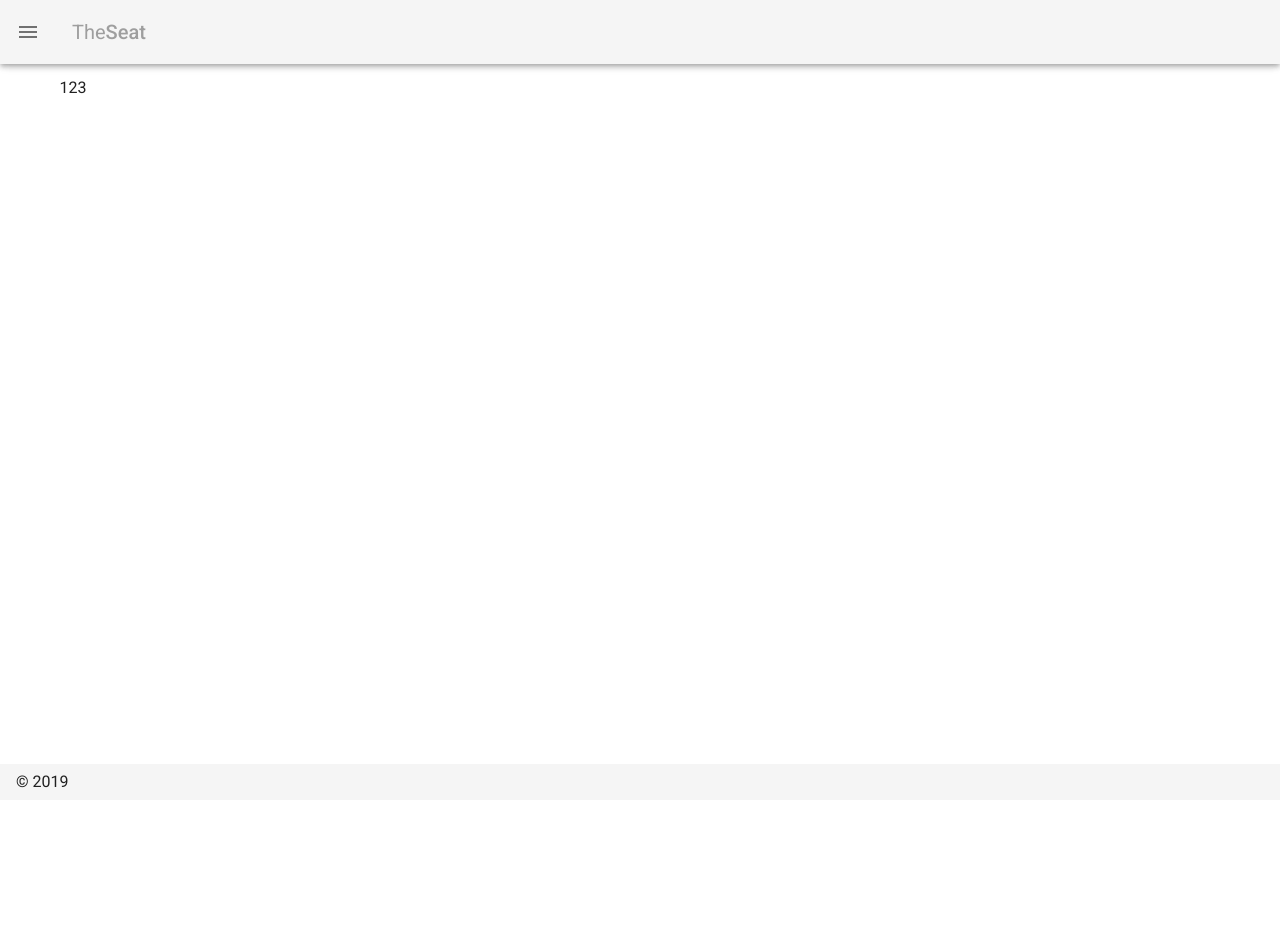
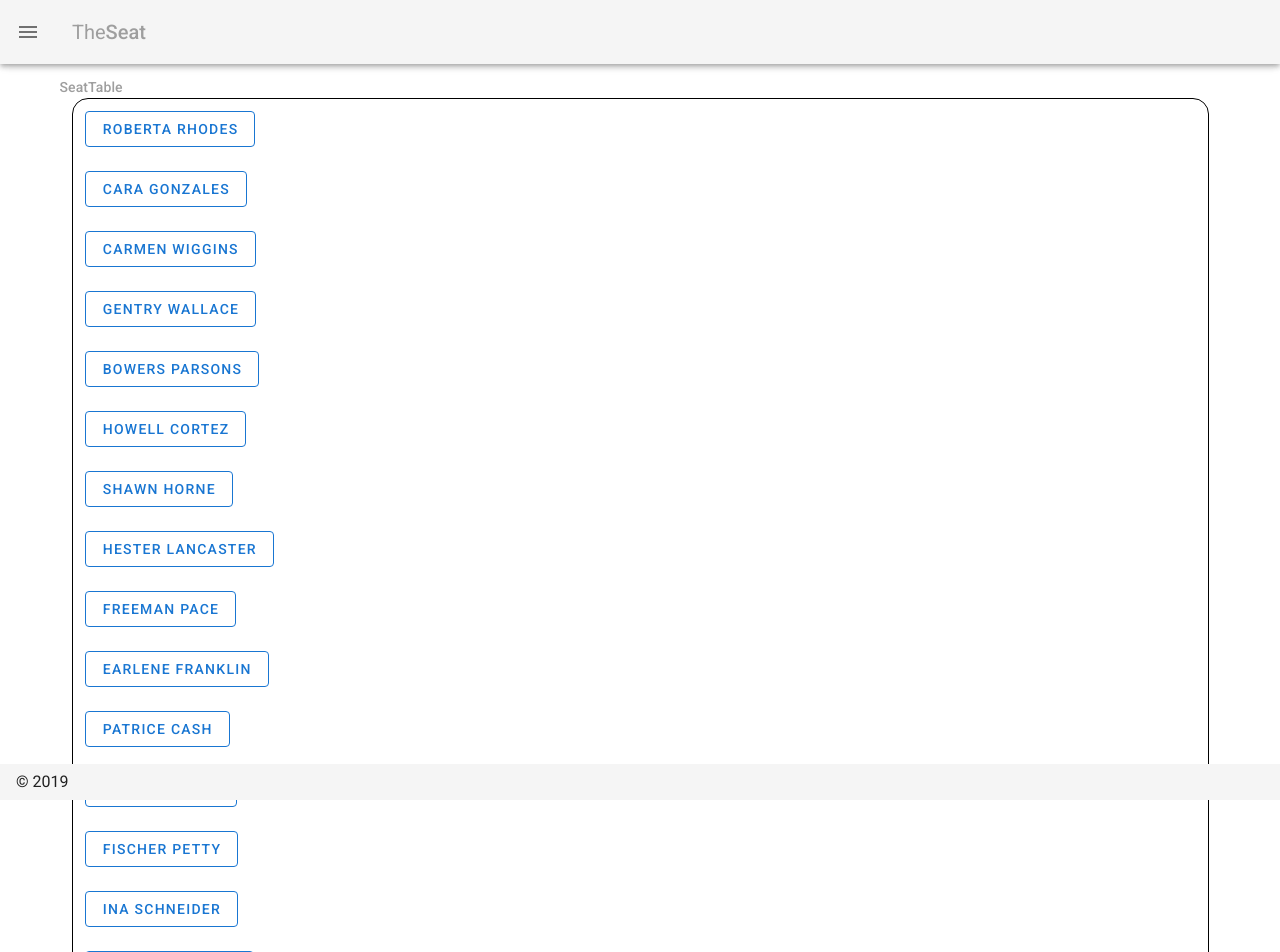
Before and after one commit to truc0/the-seat, a Nuxt app: page / in a window 1280 px wide. Shown: the top 952 px of the page. Before the commit the page ends 800 px from the top, so only its background shows below. Built offline with nearby package versions, Linux system fonts and the light colour scheme.

Commit message:
chore(seats): bind seats while using draggable

```diff
--- a/components/App/SeatTable.vue
+++ b/components/App/SeatTable.vue
@@ -1,15 +1,71 @@
 <template>
-  <div class="seat-table">
-    123
-  </div>
+  <v-container class="seats">
+    <v-row>
+      <draggable v-model="seats">
+        <transition-group type="transition">
+          <v-col
+            cols="12"
+            v-for="i in seats"
+            :key="i.id"
+          >
+            <v-btn outlined color="primary">
+              {{ i.name }}
+            </v-btn>
+          </v-col>
+        </transition-group>
+      </draggable>
+    </v-row>
+  </v-container>
 </template>
 
 <script>
+import { createNamespacedHelpers } from 'vuex'
+import draggable from 'vuedraggable'
+
+const { mapState, mapMutations, mapActions } = createNamespacedHelpers('current')
+
 export default {
+  props: [],
 
+  components: {
+    draggable
+  },
+
+  data() {
+    return {
+    }
+  },
+
+  methods: {
+    updateSeats() {
+
+    },
+
+    getSeats() {
+
+    }
+  },
+
+  computed: {
+    seats: {
+      get() {
+        return this.$store.state.current.seats
+      },
+      set(val) {
+        return this.$store.dispatch('current/setSeats', { val: val })
+      }
+    }
+  },
+
+  mounted() {
+
+  }
 }
 </script>
 
-<style>
-
+<style lang="scss">
+  .seats {
+    border: 1px solid #000;
+    border-radius: 1rem;
+  }
 </style>
--- a/pages/index.vue
+++ b/pages/index.vue
@@ -1,15 +1,49 @@
 <template>
-  <v-layout>
+  <v-container>
+    <v-row>
+      <span class="subtitle-2 mb-3 grey--text">{{ info.title }}</span>
+    </v-row>
     <seat-table></seat-table>
-  </v-layout>
+  </v-container>
 </template>
 
 <script>
+import { createNamespacedHelpers } from 'vuex'
 import SeatTable from "~/components/App/SeatTable"
+
+const { mapState, mapMutations, mapActions } = createNamespacedHelpers('current')
 
 export default {
   components: {
     SeatTable
+  },
+
+  data() {
+    return {
+
+    }
+  },
+
+  mounted() {
+    this.get()
+  },
+
+  methods: {
+    ...mapMutations({
+      set: 'set',
+      add: 'add'
+    }),
+
+    ...mapActions({
+      get: 'get'
+    })
+  },
+
+  computed: {
+    ...mapState({
+      info: 'info',
+      seats: 'seats'
+    })
   }
 }
 </script>
--- /dev/null
+++ b/static/demo.json
@@ -0,0 +1,127 @@
+[
+  {
+    "id": 0,
+    "name": "Roberta Rhodes",
+    "gender": "female"
+  },
+  {
+    "id": 1,
+    "name": "Cara Gonzales",
+    "gender": "female"
+  },
+  {
+    "id": 2,
+    "name": "Carmen Wiggins",
+    "gender": "female"
+  },
+  {
+    "id": 3,
+    "name": "Gentry Wallace",
+    "gender": "male"
+  },
+  {
+    "id": 4,
+    "name": "Bowers Parsons",
+    "gender": "male"
+  },
+  {
+    "id": 5,
+    "name": "Howell Cortez",
+    "gender": "male"
+  },
+  {
+    "id": 6,
+    "name": "Shawn Horne",
+    "gender": "female"
+  },
+  {
+    "id": 7,
+    "name": "Hester Lancaster",
+    "gender": "male"
+  },
+  {
+    "id": 8,
+    "name": "Freeman Pace",
+    "gender": "male"
+  },
+  {
+    "id": 9,
+    "name": "Earlene Franklin",
+    "gender": "female"
+  },
+  {
+    "id": 10,
+    "name": "Patrice Cash",
+    "gender": "female"
+  },
+  {
+    "id": 11,
+    "name": "Michele Price",
+    "gender": "female"
+  },
+  {
+    "id": 12,
+    "name": "Fischer Petty",
+    "gender": "male"
+  },
+  {
+    "id": 13,
+    "name": "Ina Schneider",
+    "gender": "female"
+  },
+  {
+    "id": 14,
+    "name": "Butler Douglas",
+    "gender": "male"
+  },
+  {
+    "id": 15,
+    "name": "Annie Santos",
+    "gender": "female"
+  },
+  {
+    "id": 16,
+    "name": "Stanton Edwards",
+    "gender": "male"
+  },
+  {
+    "id": 17,
+    "name": "Cherry Lindsey",
+    "gender": "female"
+  },
+  {
+    "id": 18,
+    "name": "Armstrong Benson",
+    "gender": "male"
+  },
+  {
+    "id": 19,
+    "name": "Medina Madden",
+    "gender": "male"
+  },
+  {
+    "id": 20,
+    "name": "Adams Reid",
+    "gender": "male"
+  },
+  {
+    "id": 21,
+    "name": "Woods Cameron",
+    "gender": "male"
+  },
+  {
+    "id": 22,
+    "name": "Staci Payne",
+    "gender": "female"
+  },
+  {
+    "id": 23,
+    "name": "Sharron Jimenez",
+    "gender": "female"
+  },
+  {
+    "id": 24,
+    "name": "Gould Saunders",
+    "gender": "male"
+  }
+]
--- a/store/current.js
+++ b/store/current.js
@@ -1,5 +1,8 @@
 export const state = () => ({
-  seats: []
+  seats: [],
+  info: {
+    title: 'SeatTable'
+  }
 })
 
 export const mutations = {
@@ -20,3 +23,14 @@ export const mutations = {
     state.seats.pop( id )
   }
 }
+
+export const actions = {
+  async get({ commit }) {
+    const data = await this.$axios.$get('/demo.json')
+    commit('set', { seats: data })
+  },
+
+  async setSeats({ commit }, { val }) {
+    commit('set', { seats: val })
+  }
+}
```
